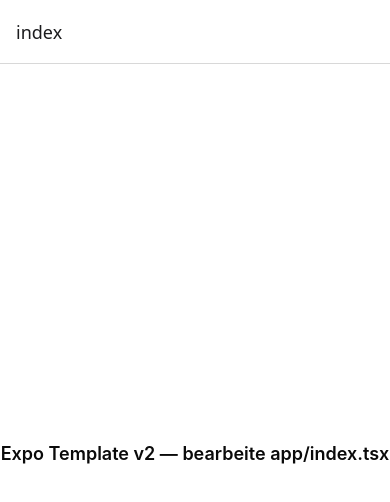
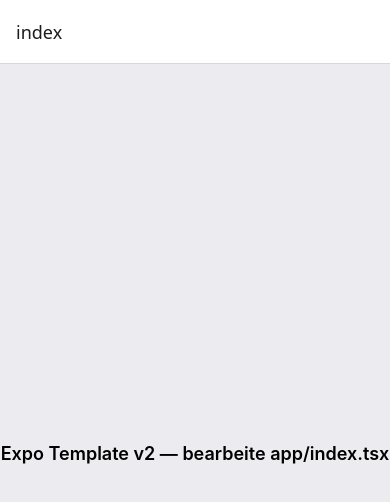
Before and after one commit to Merte44/TrackingApp, an Expo app drawn with the web renderer of React Native: screen / in a window 390 px wide. Built offline with nearby package versions, Linux system fonts and the light colour scheme; Expo Router itself is replaced by a stand-in of ours; some packages are replaced by stand-ins of ours.

Commit message:
feat: Add design system — NativeWind tokens + design-system.md
Co-Authored-By: Claude Opus 5.5 (1M context) <noreply@anthropic.com>

```diff
--- a/global.css
+++ b/global.css
@@ -2,59 +2,70 @@
 @tailwind components;
 @tailwind utilities;
 
+/* Tokens als HSL-Tripel — Referenz und Bedeutung: docs/design-system.md */
 @layer base {
   :root {
-    --background: 0 0% 100%;
-    --foreground: 0 0% 3.9%;
+    /* Flächen — Haupt-Screen-Verlauf: background-top → background */
+    --background-top: 203 76.5% 93.3%;
+    --background: 240 14.3% 93.1%;
+    --foreground: 0 0% 0%;
     --card: 0 0% 100%;
-    --card-foreground: 0 0% 3.9%;
+    --card-foreground: 0 0% 0%;
     --popover: 0 0% 100%;
-    --popover-foreground: 0 0% 3.9%;
-    --primary: 0 0% 9%;
-    --primary-foreground: 0 0% 98%;
-    --secondary: 0 0% 96.1%;
-    --secondary-foreground: 0 0% 9%;
-    --muted: 0 0% 96.1%;
-    --muted-foreground: 0 0% 45.1%;
-    --accent: 0 0% 96.1%;
-    --accent-foreground: 0 0% 9%;
-    --destructive: 0 84.2% 60.2%;
-    --destructive-foreground: 0 0% 98%;
-    --border: 0 0% 89.8%;
-    --input: 0 0% 89.8%;
-    --ring: 0 0% 63%;
-    --radius: 0.625rem;
-    --chart-1: 12 76% 61%;
-    --chart-2: 173 58% 39%;
-    --chart-3: 197 37% 24%;
-    --chart-4: 43 74% 66%;
-    --chart-5: 27 87% 67%;
+    --popover-foreground: 0 0% 0%;
+    --muted: 240 23.8% 95.9%;
+    --muted-foreground: 240 1.7% 54.9%;
+    --secondary: 240 23.8% 95.9%;
+    --secondary-foreground: 0 0% 0%;
+    --accent: 240 23.8% 95.9%;
+    --accent-foreground: 0 0% 0%;
+    --border: 240 1.8% 78%;
+    --input: 240 10.6% 90.8%;
+
+    /* Aktion & Status */
+    --primary: 211 100% 50%;
+    --primary-foreground: 0 0% 100%;
+    --ring: 211 100% 50%;
+    --destructive: 3 100% 59.4%;
+    --destructive-foreground: 0 0% 100%;
+    --success: 135 58.6% 49.2%;
+    --success-foreground: 0 0% 100%;
+
+    /* Domäne: Makronährstoffe (C / F / E) */
+    --carbs: 189 61.1% 48.4%;
+    --fat: 280 68% 59.6%;
+    --protein: 35 100% 50%;
+
+    --radius: 0.875rem;
   }
 
   .dark:root {
-    --background: 0 0% 3.9%;
-    --foreground: 0 0% 98%;
-    --card: 0 0% 3.9%;
-    --card-foreground: 0 0% 98%;
-    --popover: 0 0% 3.9%;
-    --popover-foreground: 0 0% 98%;
-    --primary: 0 0% 98%;
-    --primary-foreground: 0 0% 9%;
-    --secondary: 0 0% 14.9%;
-    --secondary-foreground: 0 0% 98%;
-    --muted: 0 0% 14.9%;
-    --muted-foreground: 0 0% 63.9%;
-    --accent: 0 0% 14.9%;
-    --accent-foreground: 0 0% 98%;
-    --destructive: 0 70.9% 59.4%;
-    --destructive-foreground: 0 0% 98%;
-    --border: 0 0% 14.9%;
-    --input: 0 0% 14.9%;
-    --ring: 300 0% 45%;
-    --chart-1: 220 70% 50%;
-    --chart-2: 160 60% 45%;
-    --chart-3: 30 80% 55%;
-    --chart-4: 280 65% 60%;
-    --chart-5: 340 75% 55%;
+    --background-top: 206 43.4% 10.4%;
+    --background: 0 0% 0%;
+    --foreground: 0 0% 100%;
+    --card: 240 3.4% 11.4%;
+    --card-foreground: 0 0% 100%;
+    --popover: 240 3.4% 11.4%;
+    --popover-foreground: 0 0% 100%;
+    --muted: 240 2.2% 17.6%;
+    --muted-foreground: 240 3.5% 61%;
+    --secondary: 240 2.2% 17.6%;
+    --secondary-foreground: 0 0% 100%;
+    --accent: 240 2.2% 17.6%;
+    --accent-foreground: 0 0% 100%;
+    --border: 240 1.8% 22.4%;
+    --input: 240 1.7% 23.1%;
+
+    --primary: 210 100% 52%;
+    --primary-foreground: 0 0% 100%;
+    --ring: 210 100% 52%;
+    --destructive: 3 100% 61.4%;
+    --destructive-foreground: 0 0% 100%;
+    --success: 135 63.6% 50.4%;
+    --success-foreground: 0 0% 100%;
+
+    --carbs: 189 72.1% 56.5%;
+    --fat: 280 85.4% 65.1%;
+    --protein: 36 100% 52%;
   }
 }
--- a/tailwind.config.js
+++ b/tailwind.config.js
@@ -11,7 +11,10 @@ module.exports = {
         border: 'hsl(var(--border))',
         input: 'hsl(var(--input))',
         ring: 'hsl(var(--ring))',
-        background: 'hsl(var(--background))',
+        background: {
+          DEFAULT: 'hsl(var(--background))',
+          top: 'hsl(var(--background-top))',
+        },
         foreground: 'hsl(var(--foreground))',
         primary: {
           DEFAULT: 'hsl(var(--primary))',
@@ -25,6 +28,13 @@ module.exports = {
           DEFAULT: 'hsl(var(--destructive))',
           foreground: 'hsl(var(--destructive-foreground))',
         },
+        success: {
+          DEFAULT: 'hsl(var(--success))',
+          foreground: 'hsl(var(--success-foreground))',
+        },
+        carbs: 'hsl(var(--carbs))',
+        fat: 'hsl(var(--fat))',
+        protein: 'hsl(var(--protein))',
         muted: {
           DEFAULT: 'hsl(var(--muted))',
           foreground: 'hsl(var(--muted-foreground))',
@@ -41,6 +51,20 @@ module.exports = {
           DEFAULT: 'hsl(var(--card))',
           foreground: 'hsl(var(--card-foreground))',
         },
+      },
+      // iOS-Textstile (SF Pro = Systemschrift, kein fontFamily nötig)
+      fontSize: {
+        'large-title': ['34px', { lineHeight: '41px', fontWeight: '700' }],
+        title1: ['28px', { lineHeight: '34px', fontWeight: '700' }],
+        title2: ['22px', { lineHeight: '28px', fontWeight: '700' }],
+        title3: ['20px', { lineHeight: '25px', fontWeight: '600' }],
+        headline: ['17px', { lineHeight: '22px', fontWeight: '600' }],
+        body: ['17px', { lineHeight: '22px' }],
+        callout: ['16px', { lineHeight: '21px' }],
+        subhead: ['15px', { lineHeight: '20px' }],
+        footnote: ['13px', { lineHeight: '18px' }],
+        caption: ['12px', { lineHeight: '16px' }],
+        caption2: ['11px', { lineHeight: '13px' }],
       },
       borderRadius: {
         lg: 'var(--radius)',
```
Also changed, not shown: docs/design-system.md (added, +81 -0 lines).
